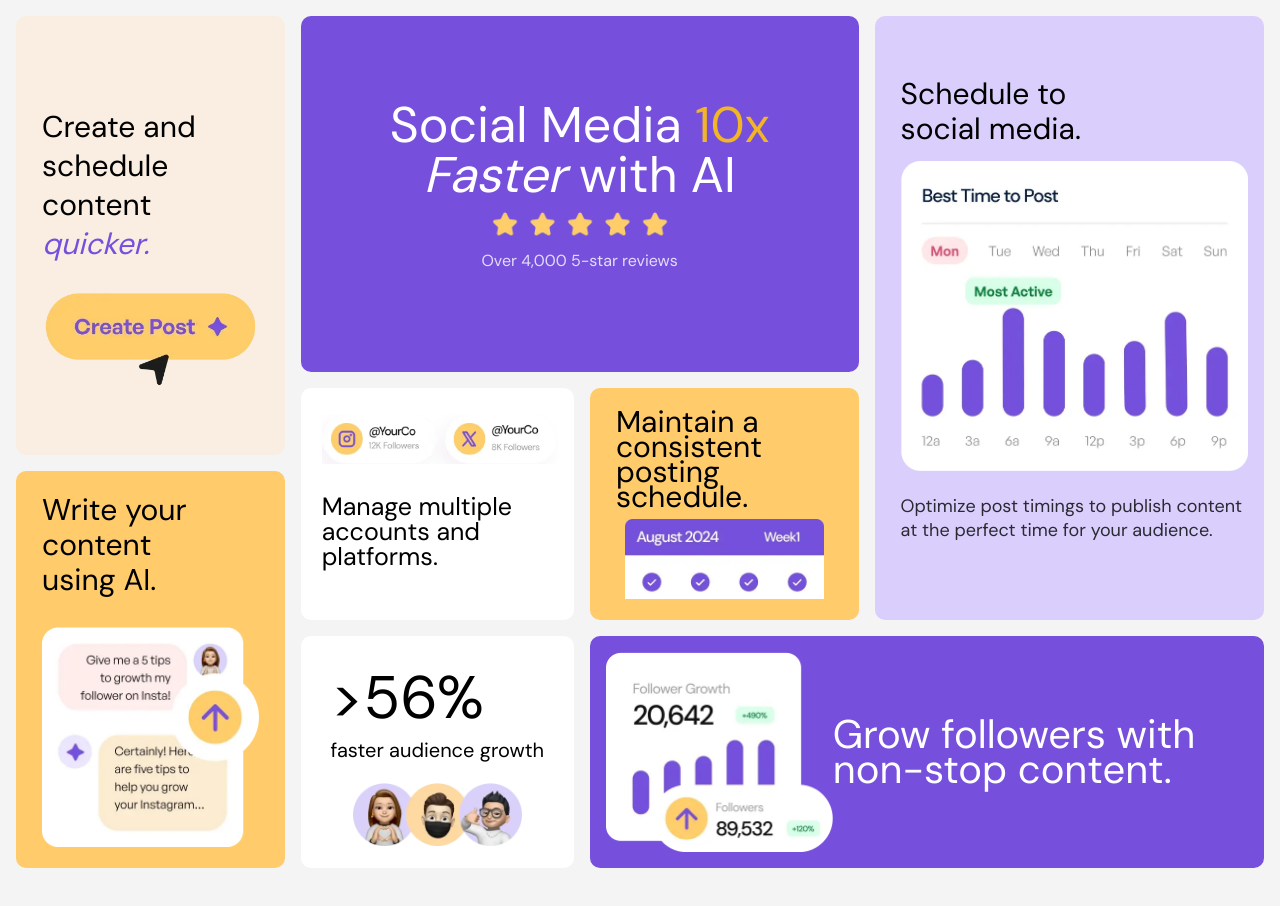
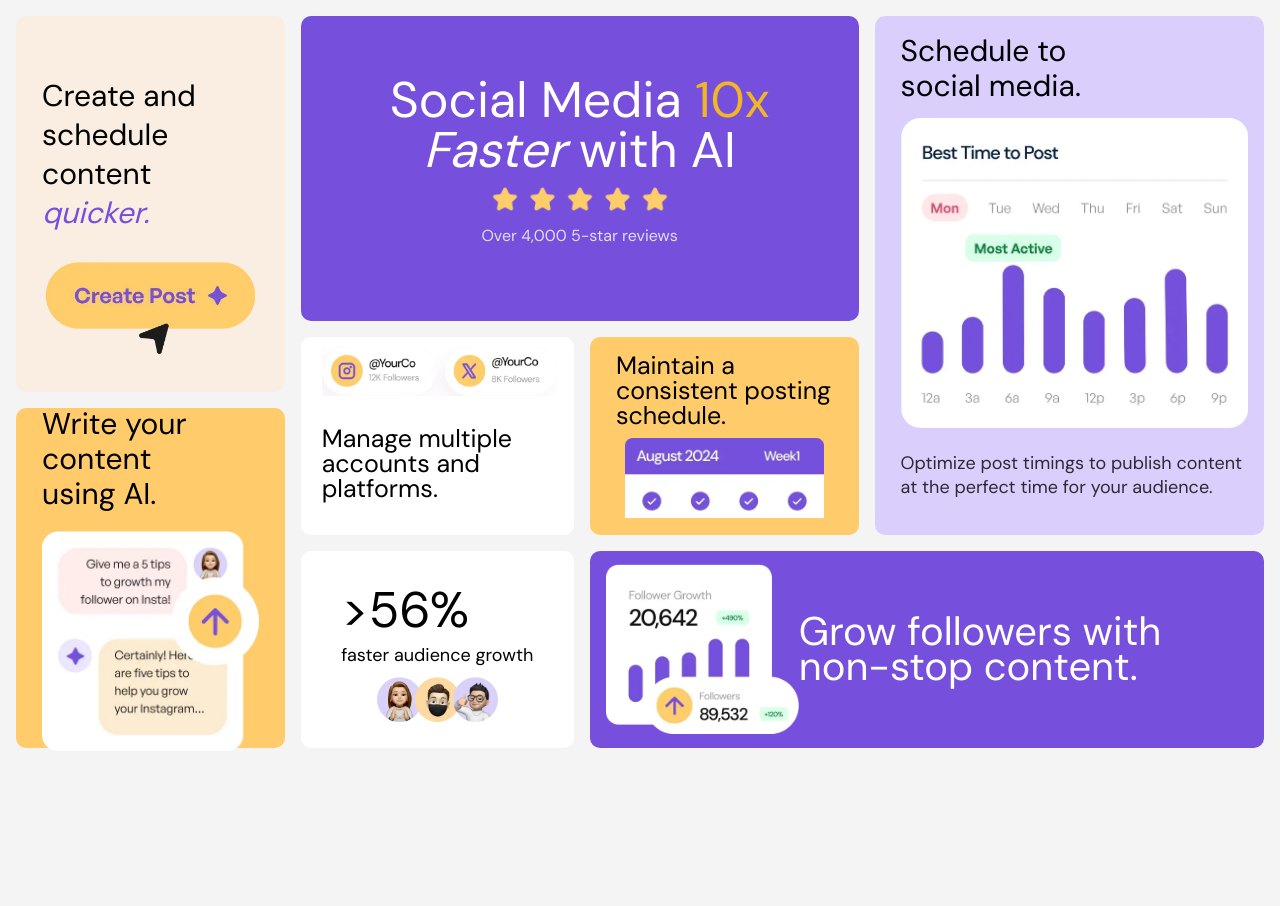
Before and after one commit to fio-azahuanche/bento-dashboard, an Angular app: page / in a window 1280 px wide. Shown: the top 906 px of the page. After the commit the page ends 800 px from the top, so only its background shows below. Built offline with nearby package versions, Linux system fonts and the light colour scheme.

Commit message:
update styles

```diff
--- a/src/app/components/bento-dashboard/bento-dashboard.component.css
+++ b/src/app/components/bento-dashboard/bento-dashboard.component.css
@@ -4,7 +4,7 @@
     grid-template-rows: repeat(22, 1fr);
     gap: 1rem;
     padding: 1rem;
-    min-height: 100vh;
+    height: 100vh;
 
     &>* {
         background-color: rgba(0, 0, 0, 0.05);
--- a/src/app/components/chat-card/chat-card.component.css
+++ b/src/app/components/chat-card/chat-card.component.css
@@ -2,12 +2,11 @@
     display: flex;
     flex-direction: column;
     align-items: center;
-    justify-content: space-between;
 }
 
 #chat-card-img {
     height: 220px;
-    margin-top: 30px;
+    margin-top: 20px;
 }
 
 #chat-card-text {
--- a/src/app/components/growth-card/growth-card.component.css
+++ b/src/app/components/growth-card/growth-card.component.css
@@ -7,8 +7,8 @@
 }
 
 #growth-card-img {
-    width: 70%;
-    margin-top: 20px;
+    width: 50%;
+    margin-top: 10px;
 }
 
 #growth-text {
@@ -17,10 +17,10 @@
 
 #growth-card-porcent {
     margin: 0;
-    font-size: 60px;
+    font-size: 50px;
 }
 
 #growth-card-text {
     margin: 0;
-    font-size: 20px;
+    font-size: 18px;
 }
--- a/src/app/components/header/header.component.css
+++ b/src/app/components/header/header.component.css
@@ -4,7 +4,7 @@
     padding: 20px;
     border-radius: 10px;
     text-align: center;
-    width: fit-content;
+    margin: 0;
 }
 
 .header-card-text {
--- a/src/app/components/schedule-info-card/schedule-info-card.component.css
+++ b/src/app/components/schedule-info-card/schedule-info-card.component.css
@@ -20,8 +20,7 @@
 }
 
 #schedule-info-card-text {
-    font-size: 30px;
-    font-weight: 400;
+    font-size: 25px;
     text-align: left;
     margin: 0 0 0 10px;
     line-height: 25px;
--- a/src/app/components/stats-card/stats-card.component.css
+++ b/src/app/components/stats-card/stats-card.component.css
@@ -4,7 +4,7 @@
 }
 
 #stats-card-img {
-    height: 200px;
+    height: 170px;
 }
 
 #stats-card-text {
--- a/src/styles.css
+++ b/src/styles.css
@@ -1,8 +1,13 @@
 @import url('https://fonts.googleapis.com/css2?family=DM+Sans:wght@400;500&display=swap');
+
+* {
+    box-sizing: border-box;
+}
 
 body {
     font-family: 'DM Sans', sans-serif;
     margin: 0;
+    padding: 0;
     background-color: #f4f4f4;
 }
 
```
